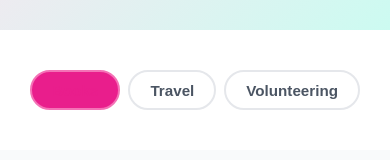
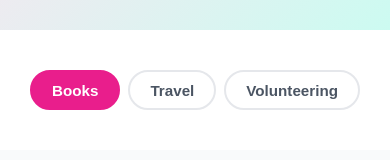
Before and after one commit to monica-villanueva/monica-villanueva-web, a React (Vite) app: page /personal in a window 390 px wide. In both pictures the pointer is over the tab "Books". Shown: the part 255-415 px from the top of the page. Built offline with nearby package versions, Linux system fonts and the light colour scheme.

Commit message:
Fix button text after click on mobile

```diff
--- a/src/pages/Personal.css
+++ b/src/pages/Personal.css
@@ -22,7 +22,8 @@
   color: var(--color-primary);
 }
 
-.tab-btn--active {
+.tab-btn--active,
+.tab-btn--active:hover {
   background: var(--color-primary);
   color: var(--color-white);
   border-color: var(--color-primary);
```
